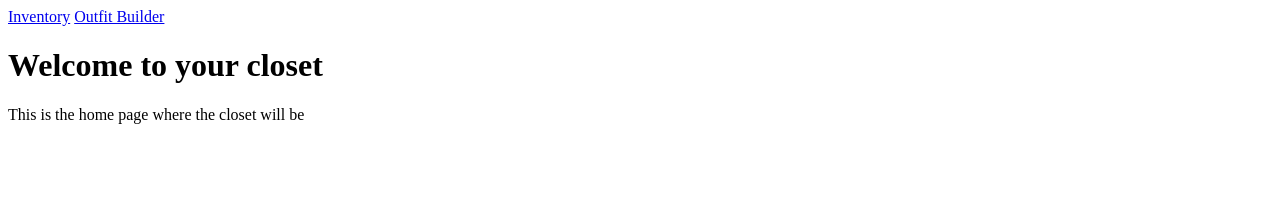
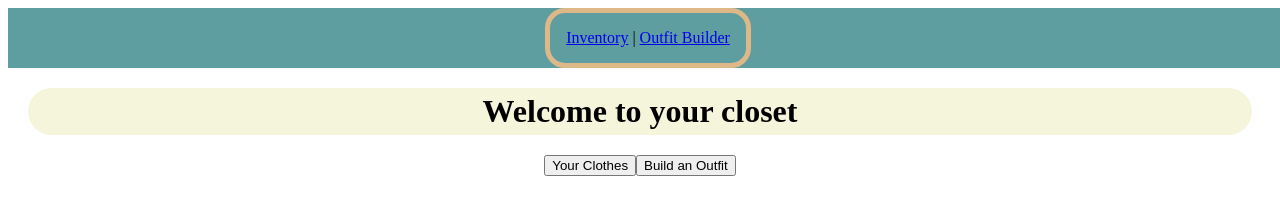
Before and after one commit to Agonzalz/virtual_closet, a plain HTML site: page index.html in a window 1280 px wide. Drawn offline with Linux system fonts and the light colour scheme.

Commit message:
added stylization

```diff
--- /dev/null
+++ b/index.css
@@ -0,0 +1,33 @@
+
+header {
+    display: flex;
+    justify-content: center;
+    box-sizing: border-box;
+    width: 100vw;
+    background-color: cadetblue;
+}
+
+nav {
+    border-color: burlywood;
+    border-style:solid;
+    border-width: 5px;
+    border-radius: 20px;
+    padding: 1em;
+}
+
+
+h1 {
+    display: flex;
+    justify-content: center;
+    background-color: beige;
+    padding: 5px;
+    border-radius: 40px;
+    border-width: 10px;
+    margin: 20px;
+}
+
+
+.main_buttons {
+    display: flex;
+    justify-content: center;
+}
--- a/index.html
+++ b/index.html
@@ -4,14 +4,22 @@
     <meta charset="UTF-8">
     <meta name="viewport" content="width=device-width, initial-scale=1.0">
     <title>Virtual Closet</title>
+    <link rel="stylesheet" href="index.css">
 </head>
 <body>
-    <nav>
-        <a href="closet/inventory.html">Inventory</a>
-        <a href="closet/outfit_creator.html">Outfit Builder</a>
-    </nav>
+    <header>
+        <nav>
+            <a href="closet/inventory.html">Inventory</a> |
+            <a href="closet/outfit_creator.html">Outfit Builder</a>
+        </nav>
+    </header>
+
     <h1> Welcome to your closet</h1>
-    <p>This is the home page where the closet will be</p>
+    <div class="main_buttons">
+        <button onclick="window.location.href='closet/inventory.html'" > Your Clothes </button>
+        <button onclick="window.location.href='closet/outfit_creator.html'"> Build an Outfit </button>
+    </div>
+
 
 </body>
 </html>
```
Also changed, not shown: closet/inventory.css (added), closet/outfit_creator.css (added).
